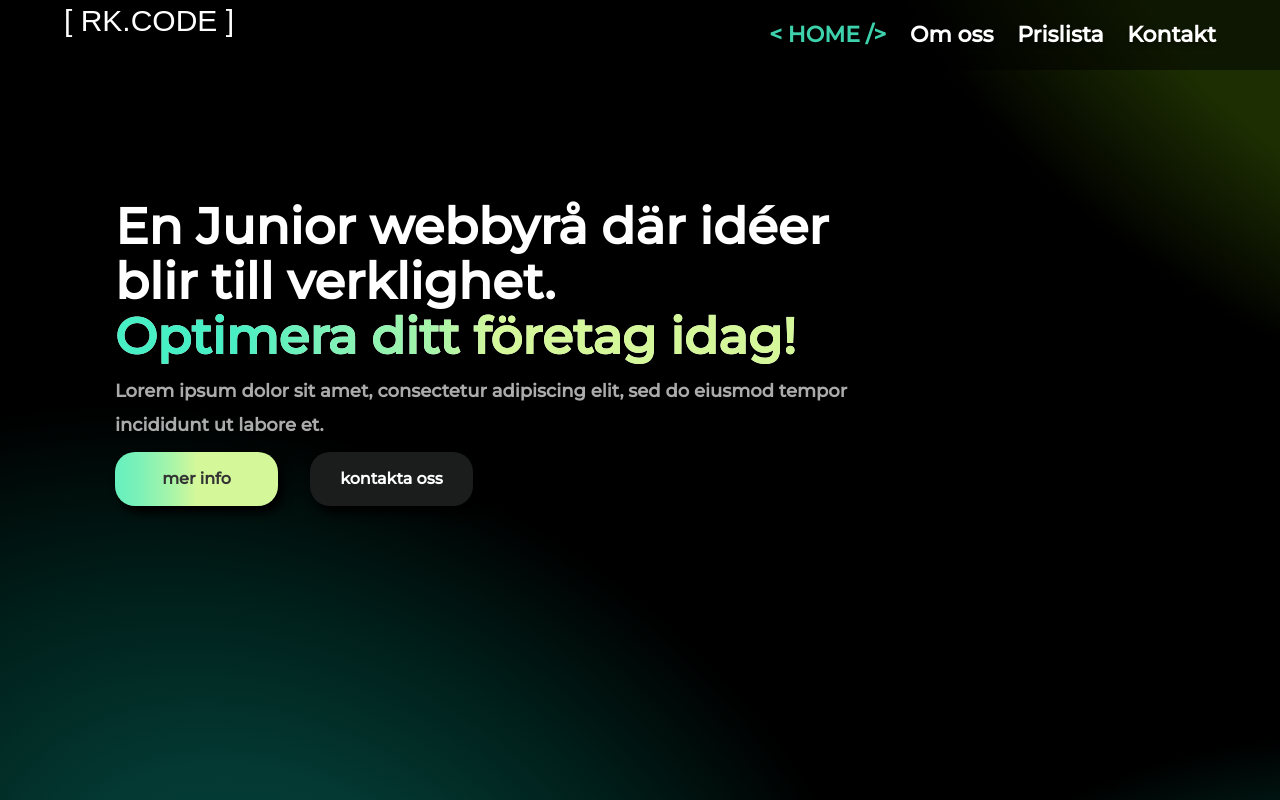
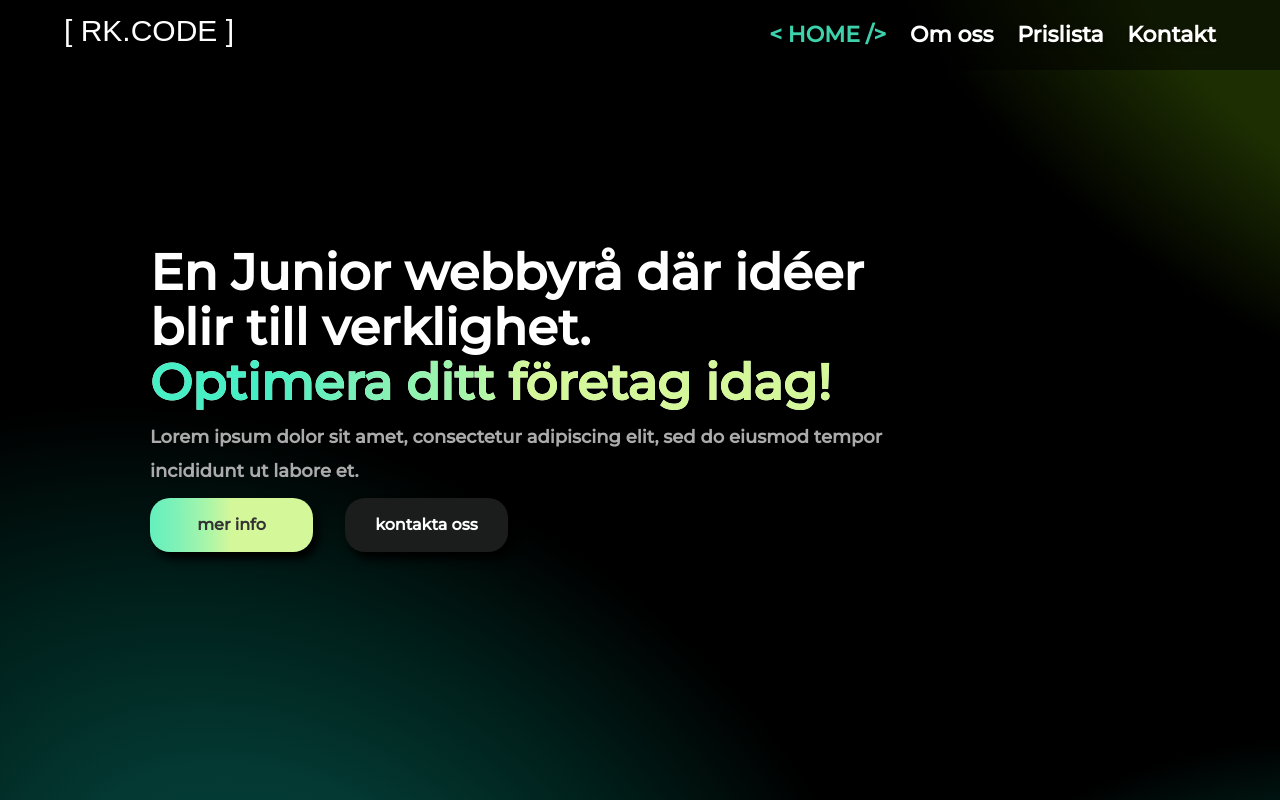
Before and after one commit to dkingbrandt/rk.code, a React (Create React App) app in the folder client/: page / in a window 1280 px wide. Shown: the top 800 px of the page. Built offline with nearby package versions, Linux system fonts and the light colour scheme; a web font is replaced by a local one.

Commit message:
fixed "margin"

```diff
--- a/client/src/scss/pages/header.scss
+++ b/client/src/scss/pages/header.scss
@@ -14,7 +14,7 @@
 
 .logga {
     position: absolute;
-    top: 0%;
+    top: 1%;
     left: -10%;
     color: #ffff;
     font-family: 'Murecho', sans-serif;
--- a/client/src/scss/pages/home.scss
+++ b/client/src/scss/pages/home.scss
@@ -45,8 +45,8 @@ h1 {
   z-index: 15;
   position: absolute;
   width: 800px;
-  left: 115px;
-  top: 179px;
+  left: 150px;
+  top: 225px;
 
   .textBox-Btn-Container {
     display: flex;
```
